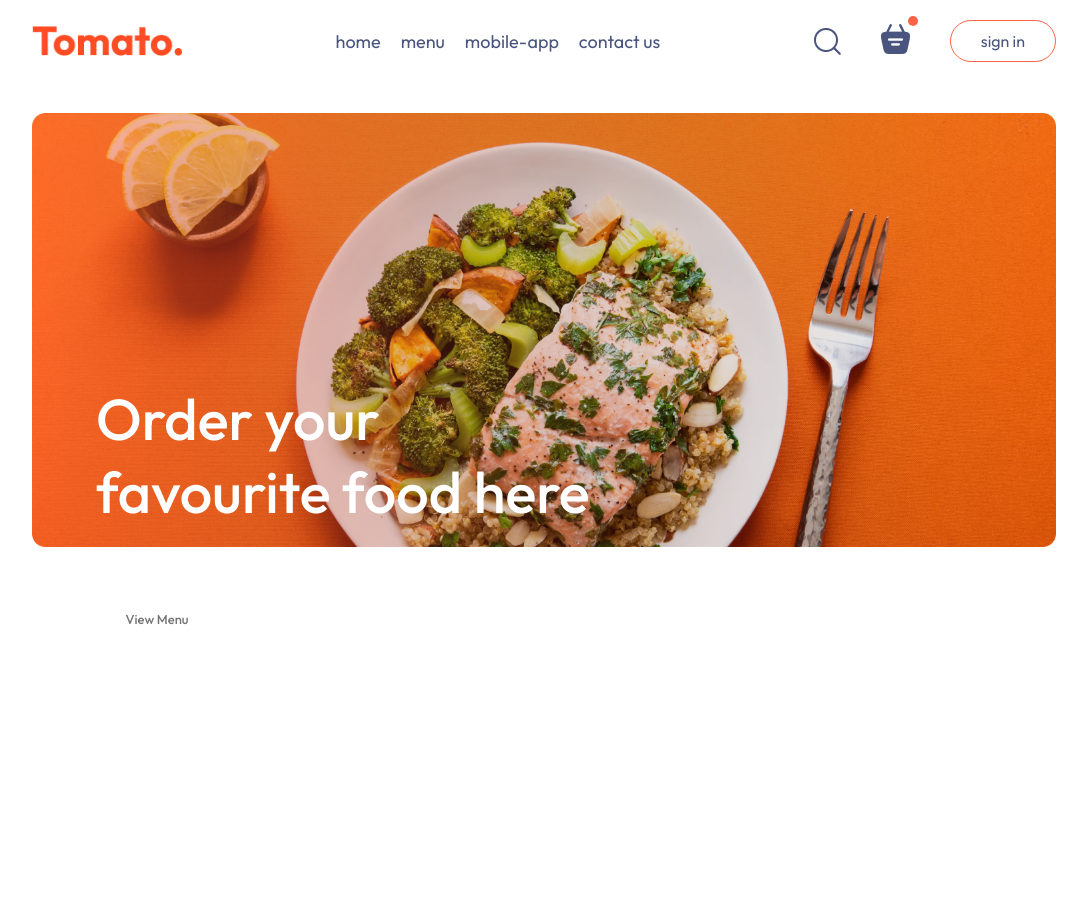
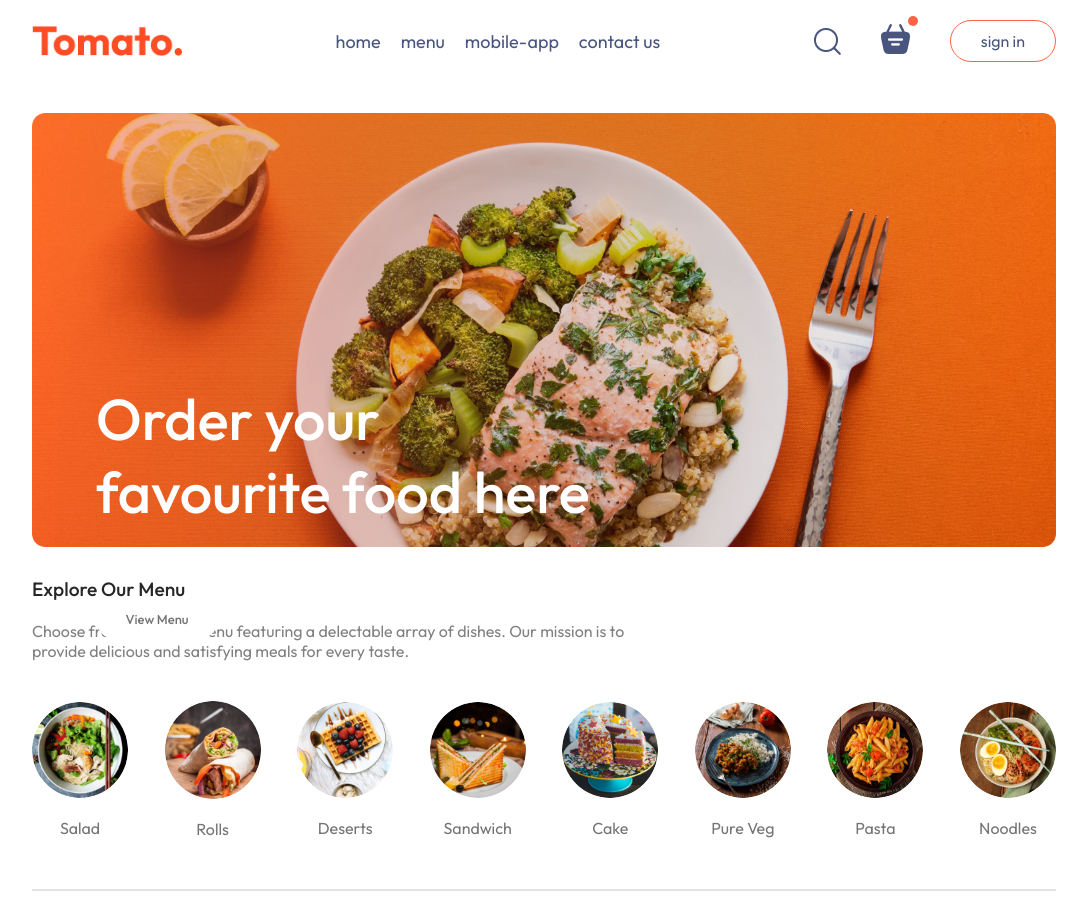
Before and after one commit to oshadhaw63/food-delivery-website, a React (Vite) app in the folder frontend/: page / in a window 1280 px wide. Shown: the whole page, without its empty margins (96-1183 px from the left). Before the commit the page ends 800 px from the top, so only its background shows below. Built offline with nearby package versions, Linux system fonts and the light colour scheme.

Commit message:
add exploremenu component with horizontal menu items

```diff
--- /dev/null
+++ b/frontend/src/components/ExploreMenu/ExploreMenu.css
@@ -0,0 +1,67 @@
+.explore-menu{
+    display:flex;
+    flex-direction: column;
+    gap: 20px;
+}
+
+.explore-menu h1{
+    font-size: 1.5vw;
+    color: #262626;
+    font-weight: 500;
+}
+
+.explore-menu-text{
+    max-width:60%;
+    color: #808080;
+
+}
+
+.explore-menu-list{
+    display:flex;
+    justify-content: space-between;
+    align-items: center;
+    gap: 30px;
+    text-align: center;
+    margin: 20px 0;
+    overflow: scroll;
+}
+
+.explore-menu-list::-webkit-scrollbar{
+    display: none;
+}
+
+.explore-menu-list-item{
+    display: flex;
+    flex-direction: column;
+    align-items: center;
+    gap: 10px;
+    cursor: pointer;
+}
+
+.explore-menu-list-item img{
+    width: 7.5vw;
+    min-width: 80px;
+    border-radius: 50%;
+}
+
+.explore-menu-list-item img{
+    width: 7.5vw;
+    min-width: 80px;
+    cursor: pointer;
+    border-radius: 50%;
+    transition: 0.2;
+}
+
+.explore-menu-list-item p{
+    margin-top: 10px;
+    color: #747474;
+    font-size: max(1.4vw,16 px);
+    cursor:pointer;
+}
+
+.explore-menu hr{
+    margin:10px 0px;
+    height: 2px;
+    background-color: #e2e2e2;
+    border:none;
+}
--- /dev/null
+++ b/frontend/src/components/ExploreMenu/ExploreMenu.jsx
@@ -0,0 +1,26 @@
+import React from 'react'
+import './ExploreMenu.css'
+import { menu_list } from '../../assets/assets'
+
+const ExploreMenu = () => {
+  return (
+    <div className='explore-menu' id='explore-menu'>
+        <h1>Explore Our Menu</h1>
+        <p className='explore-menu-text'>Choose from a diverse menu featuring a delectable array of dishes. Our mission is to provide delicious and satisfying meals for every taste.</p>
+        <div className="explore-menu-list">
+            {menu_list.map((item, index)=>{
+                return (
+                    <div key={index} className='explore-menu-list-item'>
+                        <img src={item.menu_image} alt="" />
+                        <p>{item.menu_name}</p>
+                    </div>
+                )
+            })}
+
+        </div>
+        <hr/>
+    </div>
+  )
+}
+
+export default ExploreMenu
--- a/frontend/src/pages/Home/Home.jsx
+++ b/frontend/src/pages/Home/Home.jsx
@@ -1,10 +1,12 @@
 import React from 'react'
 import './Home.css'
 import Header from '../../components/Header/Header'
+import ExploreMenu from '../../components/ExploreMenu/ExploreMenu'
 const Home = () => {
   return (
     <div>
       <Header />
+      <ExploreMenu/>
     </div>
 )
 }
```
